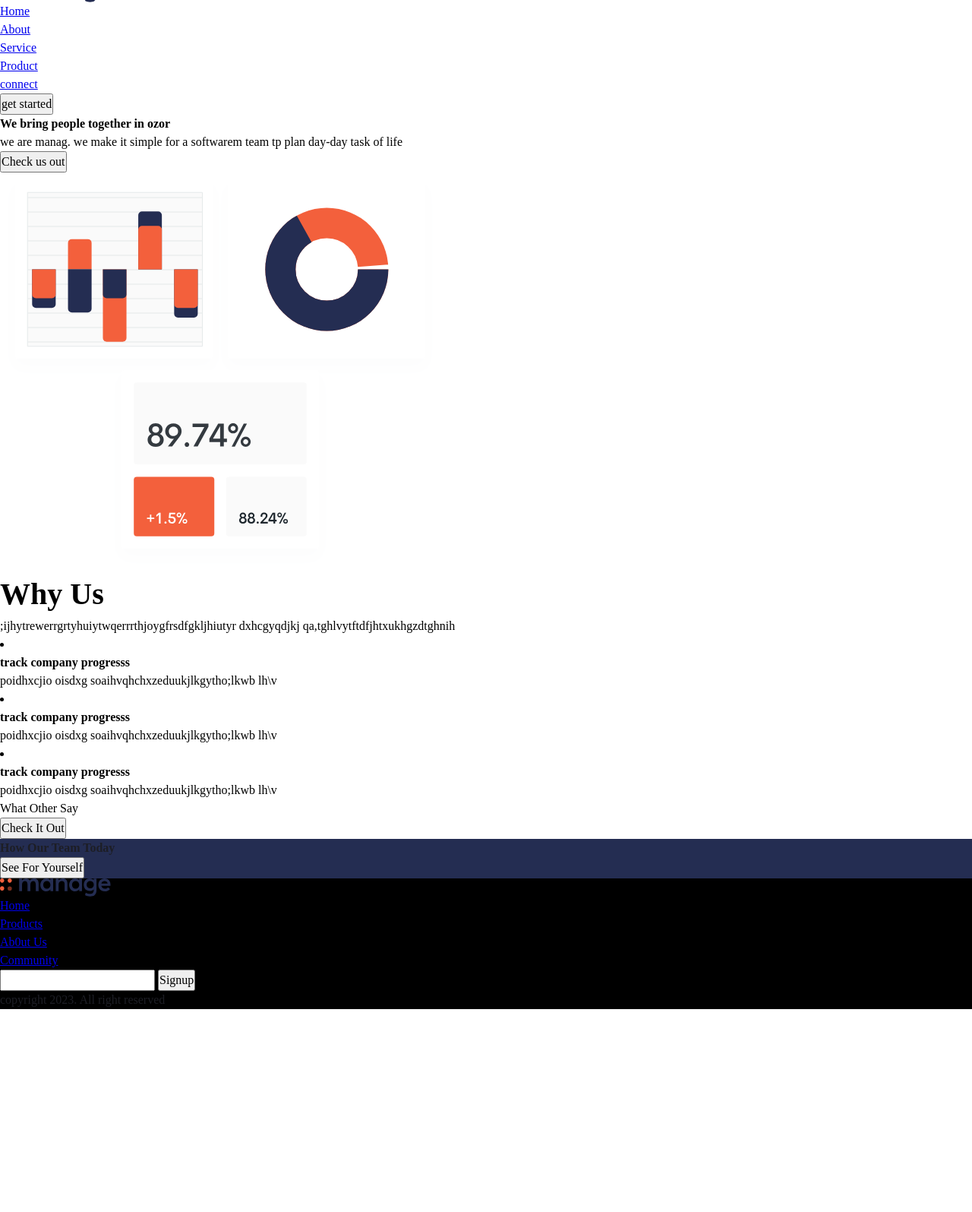
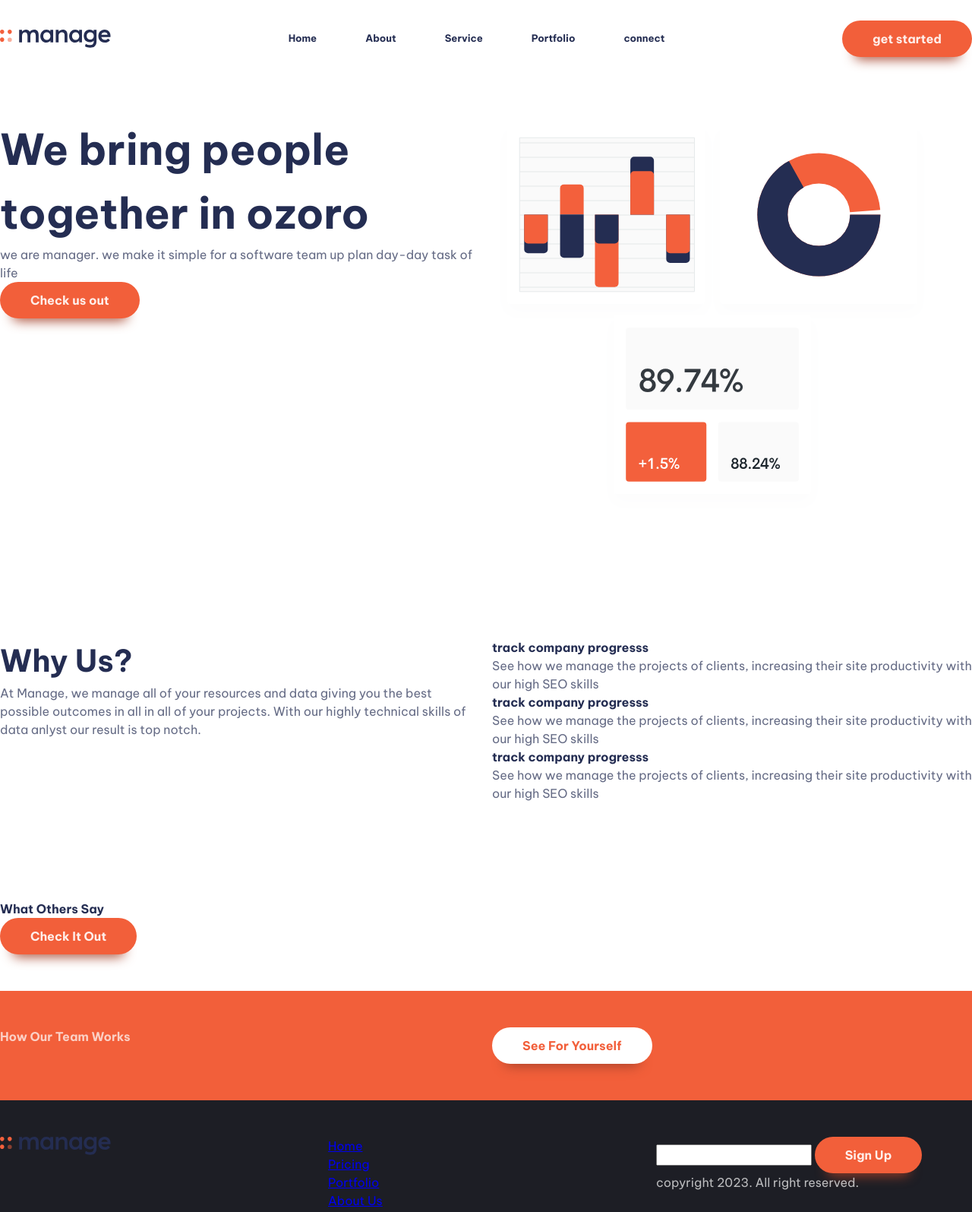
Before and after one commit to gaga-max/max, a website built with Vite: page index.html in a window 1280 px wide. Shown: the part 21-1616 px from the top of the page at 76% size. Before the commit the page ends 1349 px from the top, so only its background shows below. Built offline with nearby package versions, Linux system fonts and the light colour scheme.

Commit message:
i fixed some bugs and updated the project.

```diff
--- a/index.html
+++ b/index.html
@@ -5,39 +5,58 @@
     <link rel="icon" type="image/svg+xml" href="/vite.svg" />
     <meta name="viewport" content="width=device-width, initial-scale=1.0" />
     <title>Vite App</title>
+    <link rel="stylesheet" href="style.css">
+
+    <!-- google fonts -->
     <link rel="preconnect" href="https://fonts.googleapis.com">
     <link rel="preconnect" href="https://fonts.gstatic.com" crossorigin>
     <link href="https://fonts.googleapis.com/css2?family=Be+Vietnam+Pro:wght@400;500;700&display=swap" rel="stylesheet">
-    <link rel="stylesheet" href="style.css">
+
   </head>
   <body>
     <header class="primary-header">
       <div class="container">
+          <div class="nav-wrapper">
+
+            <!-- logo images -->
             <a href="#"><img src="images/logo.svg" alt=""></a>
 
-        <nav class="primary-navigation">
-          <ul>
-            <li><a href="#">Home</a></li>
+            <button class="mobile-nav-toggle" aria-controls="primary-navigation" aria-expanded="false">
+              <img class="icon-hamburger" src="images/icon-hamburger.svg" alt="" aria-hidden="true">
+              <img class="icon-close" src="images/icon-close.svg" alt="" aria-hidden="true">
+              <span class="visually-hidden">Menu</span>
+            </button>
+             <!-- nav bar -->
+            <nav class="primary-navigation" id="primary-navigation">
+              <ul aria-label="primary" role="list" class="nav-list">
+                <li><a href="index.html">Home</a></li>
                 <li><a href="#">About</a></li>
                 <li><a href="#">Service</a></li>
-            <li><a href="#">Product</a></li>
+                <li><a href="portfolio.html" target="_blank">Portfolio</a></li>
                 <li><a href="#">connect</a></li>
               </ul>
             </nav>
 
-        <button class="button">get started</button>
+            <button class="button | display-sm-none display-md-inline-flex">get started</button>
+
+
+          </div>
+
 
       </div>
     </header>
 
+
     <main>
-      <section>
+
+       <!--section one -->
+      <section class="padding-block-900">
         <div class="container">
-          <div class="even-colums">
-            <div>
-              <h1 class="fs-primary-header fw-bold">We bring people
-                 together in ozor</h1>
-                 <p>we are manag. we make it simple for a softwarem team tp plan day-day
+          <div class="even-columns">
+            <div class="flow">
+              <h1 class="fs-primary-heading fw-bold">We bring people
+                 together in ozoro</h1>
+                <p data-width="wide">we are manager. we make it simple for a software team up plan day-day
                   task of life
 
 
@@ -56,51 +75,81 @@
         </div>
       </section>
 
-      <section>
+       <!--section two -->
+
+      <section  class="padding-block-900">
         <div class="container">
-          <div class="even-colums">
-            <div>
-              <h2 class="fs-secondary-heading fw-bold">Why Us</h2>
-              <p>;ijhytrewerrgrtyhuiytwqerrrthjoygfrsdfgkljhiutyr dxhcgyqdjkj
-                qa,tghlvytftdfjhtxukhgzdtghnih
+          <div class="even-columns">
+            <div class="flow">
+              <h2 class="fs-secondary-heading fw-bold">Why Us?</h2>
+              <p data-width="wide">At Manage, we manage all of your resources
+                and data giving you the best possible outcomes
+                in all in all of your projects. With our highly
+                technical skills of data anlyst our result is top
+                notch.
               </p>
             </div>
 
-            <ul class="numbered-items"  role="list"></ul>
-            <li>
+            <div>
+              <ul class="numbered-items"  role="list">
+
+
+               <!-- list of services -->
+               <li class="flow" style="--flow-spacer: 1em">
                   <h3 class="fs-600 fw-bold">track company progresss</h3>
-              <p>poidhxcjio oisdxg soaihvqhchxzeduukjlkgytho;lkwb lh\v</p>
+                  <p data-width="wide">See how we manage the projects of
+                    clients, increasing their site productivity
+                    with our high SEO skills
+                  </p>
                </li>
-            <li>
+
+                <li class="flow" style="--flow-spacer: 1em">
                     <h3 class="fs-600 fw-bold">track company progresss</h3>
-              <p>poidhxcjio oisdxg soaihvqhchxzeduukjlkgytho;lkwb lh\v</p>
+                    <p data-width="wide">See how we manage the projects of
+                      clients, increasing their site productivity
+                      with our high SEO skills
+                    </p>
                 </li>
-            <li>
+
+                <li class="flow" style="--flow-spacer: 1em">
                   <h3 class="fs-600 fw-bold">track company progresss</h3>
-              <p>poidhxcjio oisdxg soaihvqhchxzeduukjlkgytho;lkwb lh\v</p>
+                  <p  data-width="wide">See how we manage the projects of
+                    clients, increasing their site productivity
+                    with our high SEO skills
+                  </p>
                 </li>
+
+
+              </ul>
+
+
+
+            </div>
+
+
           </div>
 
         </div>
       </section>
 
-      <section class="carousel">
-        <h2 class="fs-secordary-heading">What Other Say</h2>
+        <!-- section 3 -->
+      <section class="carousel  |  padding-block-700">
+        <h2 class="fs-secordary-heading fw-bold">What Others Say</h2>
         <!-- Add carousel here -->
         <button class="button">Check It Out</button>
 
 
       </section>
-
-      <section class="cta | bg-primary-400 text-neutral-100" >
+         <!-- section 4 -->
+      <section class="cta | padding-block-700 bg-accent-400 text-neutral-100" >
 
         <div class="container">
-          <div class="even-colums">
+          <div class="even-columns vertical-align-center">
             <div>
-              <p class="fs-secondary fw-bold">How Our Team Today</p>
+              <p class="fs-secondary fw-bold">How Our Team Works</p>
             </div>
-            <div>
-              <button class="button" data-tpye="inverted">See For Yourself</button>
+            <div class="justify-self-end">
+              <button class="button" data-type="inverted">See For Yourself</button>
             </div>
 
           </div>
@@ -110,9 +159,10 @@
       </section>
     </main>
 
-    <footer class="bg-neutral-900 text-neutral-100">
+    <!-- footer -->
+    <footer class=" bg-neutral-900 text-neutral-100 | padding-block-700">
       <div class="container">
-        <div class="even-colums">
+        <div class="even-columns">
           <div>
             <a href="#"><img src="images/logo.svg" alt=""></a>
           <ul role="list" aria-label="Social links">
@@ -125,23 +175,23 @@
           </ul>
           </div>
 
-          <div>
+          <div  class="flow">
             <nav class="footer-nav">
               <ul aria-label="footer" role="list">
-                <li><a href="#">Home</a></li>
-                <li><a href="#"Pricing></a></li>
-                <li><a href="#">Products</a></li>
-                <li><a href="#">Ab0ut Us</a></li>
+                <li><a href="index.html">Home</a></li>
+                <li><a href="#">Pricing</a></li>
+                <li><a href="portfolio.html">Portfolio</a></li>
+                <li><a href="#">About Us</a></li>
                 <li><a href="#">Community</a></li>
               </ul>
             </nav>
           </div>
 
-          <div>
+          <div class="flow">
             <form action="">
               <input type="email">
-              <button class="button">Signup</button>
-              <p>copyright 2023. All right reserved</p>
+              <button class="button">Sign Up</button>
+              <p data-width="wide">copyright 2023. All right reserved.</p>
             </form>
           </div>
 
--- a/main.js
+++ b/main.js
@@ -0,0 +1,18 @@
+const primaryHeader = document.quarySelector(".primary-header");
+
+
+const navToggle = document.quarySelector(".mobile-nav-toggle");
+const primaryNav =  document.quarySelector(".primary-navigation");
+
+navToggle.addEventListener('click', ()=>{
+    primaryNav.hasAttribute('data-visible')
+    ? navToggle.setAttribute("aria-expanded", false)
+    : navToggle.setAttribute("aria-expanded", true)
+
+
+    primaryNav.toggleAttribute("data-visible");
+
+    primaryHeader.toggleAttribute('data-overlay')
+
+
+});
--- a/style.css
+++ b/style.css
@@ -1,11 +1,14 @@
 :root {
+  --clr-accent-500: hsl(12, 60%, 40%);
   --clr-accent-400: hsl(12, 88%, 59%);
+  --clr-accent-300: hsl(12, 88%, 75%);
   --clr-accent-100: hsl(13, 100%, 96%);
+
 
   --clr-primary-400: hsl(228, 39%, 23%);
 
-  --clr-neutral-100: hsl(232, 12%, 13%);
-  --clr-neutral-900: hsl(0 0% 0%);
+  --clr-neutral-900: hsl(232, 12%, 13%);
+  --clr-neutral-100: hsl(0 0% 100%);
 
   --ff-primary: "Be Vietnam Pro", sans-serif;
 
@@ -29,7 +32,24 @@
   --fs-secondary-heading: var(--fs-700);
   --fs-nav: var(--fs-500);
   --fs-button: var(--fs-300);
+
+  /* this is additional */
+
+  --size-100:.5rem;
+  --size-200:.5rem;
+  --size-300:.75rem;
+  --size-400: 1rem;
+  --size-500: 1.5rem;
+  --size-600: 2rem;
+  --size-700: 3rem;
+  --size-800: 4rem;
+  --size-900: 5rem;
 }
+
+
+
+
+
 
 @media (min-width: 50em) {
   :root {
@@ -108,7 +128,219 @@ svg {
   }
 }
 
+
+
+.even-columns{
+  display: grid;
+  gap: 1rem;
+}
+
+@media (min-width: 50em){
+  .even-columns{
+    grid-auto-flow: column;
+    grid-auto-columns: 1fr;
+  }
+}
+
+.container{
+  --max-width: 1110px;
+  --padding: 1rem;
+
+  width: min(var(--max-width), 100%, - var(--padding));
+  margin-inline: auto;
+}
+
+/* this is body */
+
+body{
+  font-size: var(--ff-body);
+  font-family: var(--ff-body);
+  color: var(--clr-primary-400);
+}
+
+p{
+  opacity: 0.7;
+  max-width: 80ch;
+}
+
+p [data-width="wide"]{
+  max-width: 40ch;
+}
+
+/* this is button */
+
+.button{
+  display: inline-flex;
+  text-decoration: none;
+  cursor: pointer;
+  border-radius: 100vmax;
+  padding: 1em 2.5em;
+  border: 0;
+  line-height: 1;
+  font-weight: var(--fw-bold);
+  font-style: var(--fs-button);
+  color: var(--clr-accent-100);
+  background-color: var(--clr-accent-400);
+  box-shadow: 0 1.15em 1em -1em var(--clr-accent-500);
+
+}
+
+
+
+.button:hover,
+.button:focus-visible{
+  background-color: var(--clr-accent-300);
+
+
+}
+
+.button[data-type= "inverted"]{
+  background-color: var(--clr-neutral-100);
+  color: var(--clr-accent-400);
+}
+
+.button[data-type= "inverted"]:hover,
+.button[data-type= "inverted"]:focus-visible{
+  background-color: var(--clr-neutral-100);
+  color: var(--clr-accent-300);
+}
+
+/* this is nav */
+
+.nav-wrapper{
+  display: flex;
+  align-items: center;
+  justify-content: space-between;
+}
+
+.nav-list a:hover,
+.nav-list a:focus{
+  color: var(--clr-accent-400);
+}
+
+.nav-list{
+  display: flex;
+  gap:clamp(var(--size-500), 5vw, var(--size-800)) ;
+  font-weight: var(--fw-bold);
+  text-decoration: none;
+}
+
+.nav-list a{
+  text-decoration: none;
+  color: var(--clr-primary-400);
+}
+
+.nav-list{
+  font-size: var(--fs-nav);
+}
+
+.mobile-nav-toggle{
+  display: none;
+}
+
+
+
+@media ( max-width: 50em){
+    .primary-navigation{
+      display: none;
+
+      position: absolute;
+
+      padding: var(--size-700);
+      inset: 7rem var(--size-400) auto;
+      max-width: 25rem;
+      margin-inline: auto;
+      border-radius: var(--size-100);
+      box-shadow: 0 0 .75em rgb(0, 0, 0 0.5);
+    }
+
+
+  .mobile-nav-toggle{
+    cursor: pointer;
+    background: transparent;
+    border: 0;
+    padding: 0.5em;
+    display: block;
+  }
+
+  .mobile-nav-toggle .icon-close{
+    display: none;
+  }
+
+  .nav-list{
+    display: grid;
+    gap: var(--size-600);
+    text-align: center;
+    font-weight: var(--fw-bold);
+  }
+
+  .nav-list a{
+    text-decoration: none;
+    color: var(--clr-primary-400);
+  }
+
+
+
+
+
+  .primary-navigation[data-visible]{
+    display: block;
+    position: fixed;
+  }
+
+  .primary-header[data-overlay]{
+    content: '';
+    position: absolute;
+    position: fixed;
+    inset: 0;
+    background-image: linear-gradient(red, blue);
+  }
+}
+
+
+
+
+
+
+
+/* this is navigation */
+.primary-header{
+  padding-top: var(--size-700);
+}
+
+
+
+
+
+
+
+
+
+
+
+
+
+
+
+
+
+
+
 /* Utility classes */
+
+
+.visually-hidden {
+  position: absolute;
+position: absolute !important;
+width: 1px !important;
+height: 1px !important;
+padding: 0 !important;
+margin: -1px !important;
+overflow: hidden !important;
+clip: rect(0,0,0,0) !important;
+white-space: nowrap !important;
+border: 0 !important;
+}
 
 .text-primary-400 {
   color: var(--clr-primary-400);
@@ -171,3 +403,25 @@ svg {
 .fs-600 {
   font-size: var(--fs-600);
 }
+
+.padding-block-900{
+  padding-block:var(--size-900) ;
+}
+
+.padding-block-700{
+  padding-block:var(--size-700) ;
+}
+
+.padding-block-400{
+  padding-block:var(--size400) ;
+}
+
+.display-sm-none{
+  display: none;
+}
+
+@media (min-width: 50em){
+  .display-md-inline-flex{
+    display: inline-flex;
+  }
+}
```
Lines whose indentation alone changed are shown as unchanged.
